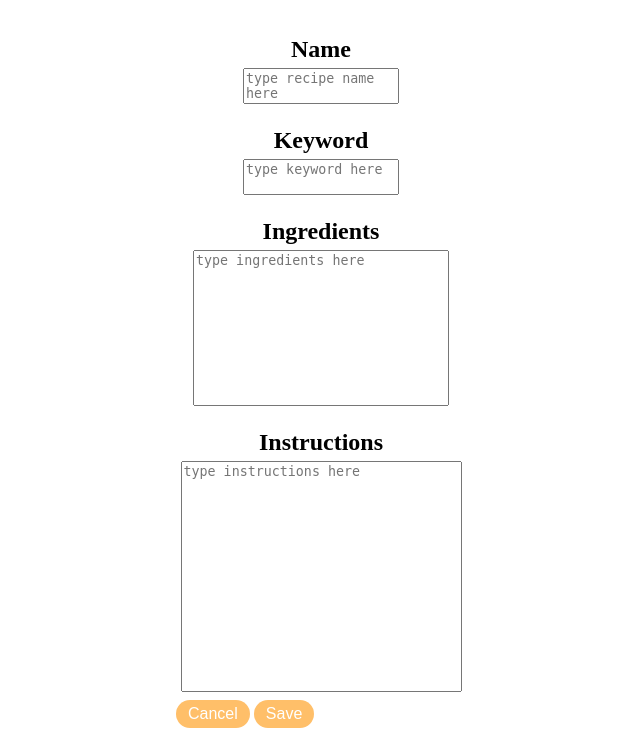
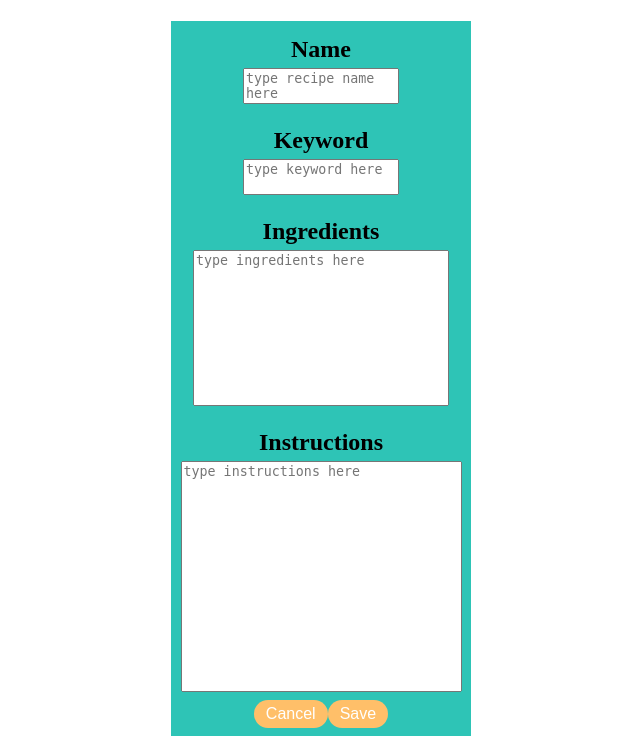
Before and after one commit to Sadicecream/Agile_Project, a Flask app: page /update/1 in a window 1280 px wide. Shown: the part 107-851 px from the top of the page, without its empty margins (319-959 px from the left). Run offline with Flask 2, Linux system fonts and the light colour scheme; some libraries are stand-ins or nearby versions.

Commit message:
attempting to make button placement the same between create and update page (spacing is off)

```diff
--- a/static/styles/style.css
+++ b/static/styles/style.css
@@ -36,6 +36,11 @@
     resize: none;
 }
 
+.button-area {
+    display: flex;
+    justify-content: space-between
+}
+
 .cancel-button {
     background-color: var(--yellow);
     border: none;
@@ -43,7 +48,7 @@
     padding: 5px 12px;
     text-decoration: none;
     font-size: 16px;
-    margin-left: 5px;
+    margin-left: 12px;
     margin-bottom: 8px;
     border-radius: 15px;
 }
@@ -55,6 +60,7 @@
     padding: 5px 12px;
     text-decoration: none;
     font-size: 16px;
+    margin-right: 12px;
     margin-bottom: 8px;
     border-radius: 15px;
 }
--- a/templates/updaterecipe.html
+++ b/templates/updaterecipe.html
@@ -17,6 +17,8 @@
         <section class="update-recipe">
             <form>
                 <h1 class="title-name">Edit: {{ recipe[0].name }}</h1>
+
+                <section class="create-recipe-container">
                 <div class="create-recipe-area">
                     <h2 class="recipe-parts">Name</h2>
                     <textarea class="recipe-name" placeholder="type recipe name here" name="Recipe Name" rows="2" cols="20">{{ recipe[0].name }}</textarea>
@@ -27,8 +29,11 @@
                     <h2 class="recipe-parts">Instructions</h2>
                     <textarea class="recipe-instructions" placeholder="type instructions here" name="Recipe Instructions" rows="15" cols="40">{{ recipe[0].instructions }}</textarea>
                 </div>
+                    <div class="button-area">
                         <input type="submit" method="GET" formaction="/" class="cancel-button" value="Cancel">
                         <button class="save-button" onclick="update()">Save</button>
+                    </div>
+                </section>
                         <script>
                             function update() {
                                 event.preventDefault()
```
